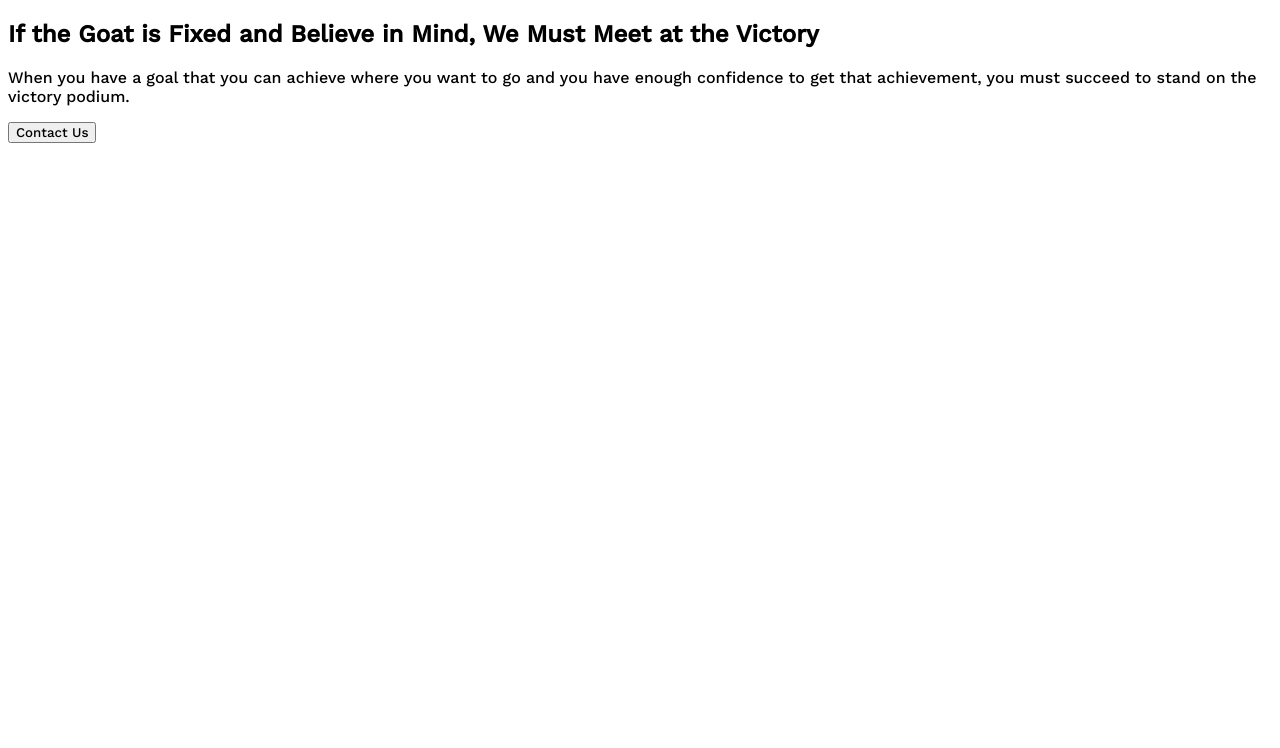
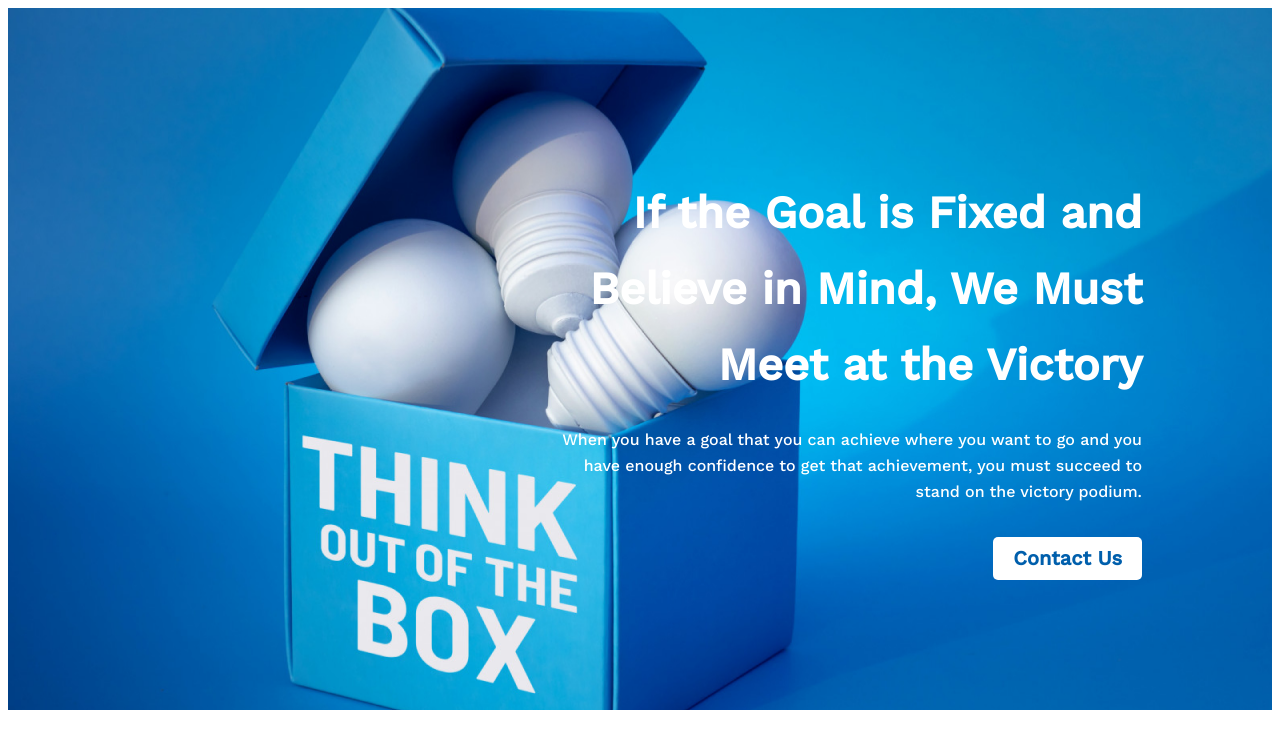
Before and after one commit to ahkamulbd/ResetB6Assignment1, a plain HTML site: page index.html in a window 1280 px wide. Drawn offline with nearby package versions, Linux system fonts and the light colour scheme.

Commit message:
Header portion done

```diff
--- a/css/style.css
+++ b/css/style.css
@@ -1,3 +1,47 @@
 * {
     font-family: 'Work Sans', sans-serif;
 }
+
+header {
+    display: flex;
+    justify-content: right;
+    padding: 130px;
+    background-image: url('../images/banner/banner3.png');
+    background-repeat: no-repeat;
+    background-position: left;
+}
+
+header section {
+    width: 600px;
+    text-align: right;
+}
+
+header section h1 {
+    font-weight: 700;
+    font-size: 45px;
+    line-height: 76px;
+    text-align: right;
+    color: #FFFFFF;
+    margin-bottom: 24px;
+}
+
+header section p {
+    font-weight: 400;
+    font-size: 16px;
+    line-height: 26px;
+    text-align: right;
+    color: #FFFFFF;
+    margin-bottom: 32px;
+}
+
+.btn-primary {
+    background: #FFFFFF;
+    font-weight: 600;
+    font-size: 20px;
+    line-height: 23px;
+    color: #005FAC;
+    border: none;
+    border-radius: 5px;
+    padding: 10px 20px;
+
+}
--- a/index.html
+++ b/index.html
@@ -20,7 +20,7 @@
 <body>
     <header>
         <section>
-            <h1>If the Goat is Fixed and Believe in Mind, We Must Meet at the Victory</h1>
+            <h1>If the Goal is Fixed and Believe in Mind, We Must Meet at the Victory</h1>
             <p>When you have a goal that you can achieve where you want to go and you have enough confidence to get that
                 achievement, you must succeed to stand on the victory podium.</p>
             <button class="btn-primary">Contact Us</button>
```
